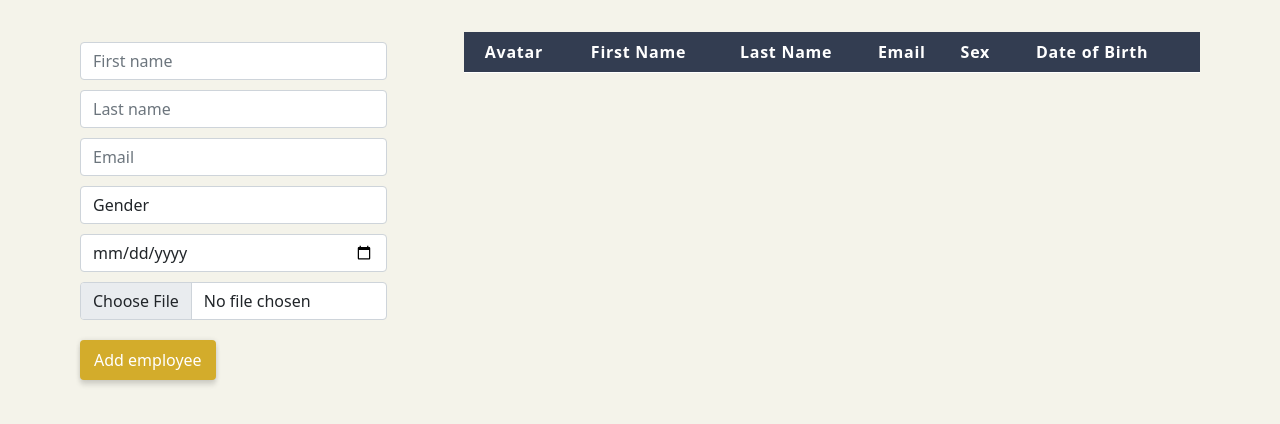
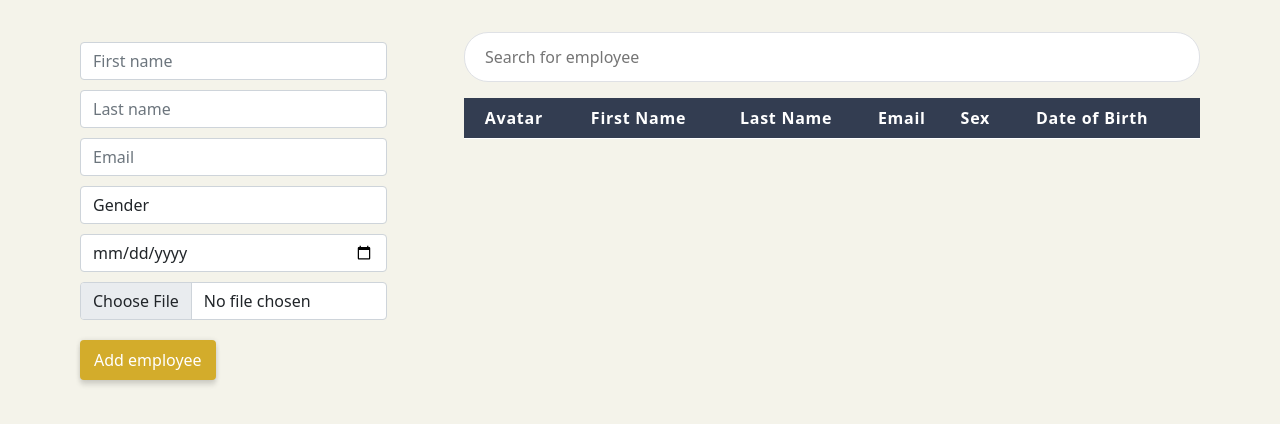
Before and after one commit to Tamas328/CMS, a plain HTML site: page index.html in a window 1280 px wide. Drawn offline with nearby package versions, Linux system fonts and the light colour scheme.

Commit message:
Search bar - first name + last name

```diff
--- a/index.html
+++ b/index.html
@@ -58,6 +58,7 @@
             </div>
 
             <div class="main-table">
+                <input type="text" id="search-bar" onkeyup="search_filter();" placeholder="Search for employee">
                 <table class="table table-custom" id="emp-table">
                     <thead>
                         <tr class="centered">
--- a/index.js
+++ b/index.js
@@ -13,6 +13,9 @@ const months = [
     'December'
 ];
 
+loadTable();
+
+function loadTable() {
     for(var i = 0; i < localStorage.length; ++i) {
         var storedData = JSON.parse(localStorage.getItem(localStorage.key(i)));
         document.getElementById("table-list").innerHTML += "<tr>\
@@ -27,18 +30,14 @@ for(var i = 0; i < localStorage.length; ++i) {
             </td>\
         </tr>";
     }
+}
+
 
 function addEmployee() {
     const data = [];
     let firstName = document.querySelector('#first-name').value;
     let lastName = document.querySelector('#last-name').value;
     let email = document.querySelector('#email').value;
-
-    const regx = /^[a-z0-9._%+-]+@[a-z0-9.-]+\.[a-z]{2,4}$/;
-    if(!regx.test(email)) {
-        alert("Invalid email format.");
-        return;
-    }
 
     for(var i = 0; i < localStorage.length; ++i) {
         var storedData = JSON.parse(localStorage.getItem(localStorage.key(i)));
@@ -54,6 +53,12 @@ function addEmployee() {
 
     if(firstName == "" || lastName == "" || email == "" || gender == "Not specified" || !dob) {
         alert("Please fill out all fields.");
+        return;
+    }
+
+    const regx = /^[a-z0-9._%+-]+@[a-z0-9.-]+\.[a-z]{2,4}$/;
+    if(!regx.test(email)) {
+        alert("Invalid email format.");
         return;
     }
 
@@ -78,9 +83,9 @@ function addEmployee() {
             <path fill-rule='evenodd' d='M11 7.5a.5.5 0 0 1 .5-.5h4a.5.5 0 0 1 0 1h-4a.5.5 0 0 1-.5-.5z'/><path d='M1 14s-1 0-1-1 1-4 6-4 6 3 6 4-1 1-1 1H1zm5-6a3 3 0 1 0 0-6 3 3 0 0 0 0 6z'/></svg>\
         </td>\
     </tr>";
-    document.getElementById("employee").reset();
 
     localStorage.setItem(email, JSON.stringify(data));
+    document.getElementById("employee").reset();
 }
 
 function getDOB(dob) {
@@ -98,3 +103,22 @@ function deleteRow(r) {
     localStorage.removeItem(localStorage.key(i - 1));
     document.getElementById("emp-table").deleteRow(i);
 }
+
+function search_filter() {
+    var input = document.getElementById("search-bar");
+    var filter = input.value.toUpperCase();
+    var table = document.getElementById("emp-table");
+    var tr = table.getElementsByTagName("tr");
+    for(var i = 0; i < tr.length; ++i) {
+        var firstName = tr[i].getElementsByTagName("td")[1];
+        var lastName = tr[i].getElementsByTagName("td")[2];
+        if(firstName && lastName) {
+            var txtValue = firstName.textContent + " " + lastName.textContent || firstName.innerText + " " + lastName.innerText;
+            if(txtValue.toUpperCase().indexOf(filter) > -1) {
+                tr[i].style.display = "";
+            } else {
+                tr[i].style.display = "none";
+            }
+        }
+    }
+}
--- a/styles.css
+++ b/styles.css
@@ -140,3 +140,25 @@ img {
         margin-bottom: 10px;
 	}
 }
+
+#search-bar {
+    font-size: 16px;
+    margin-bottom: 16px;
+    padding: 12px;
+    border-radius: 24px;
+    border: 1px solid #dfe1e5;
+    background-color: #fff;
+    box-shadow: none;
+    padding-left: 20px;
+}
+
+#search-bar:hover {
+    box-shadow: 0 0 1px 2px rgba(0, 0, 0, 0.08);
+    border: 1px solid transparent;
+}
+
+#search-bar:focus {
+    outline: none;
+    box-shadow: 0 0 1px 2px rgba(0, 0, 0, 0.08);
+    border: 1px solid transparent;
+}
```
Lines whose indentation alone changed are shown as unchanged.
